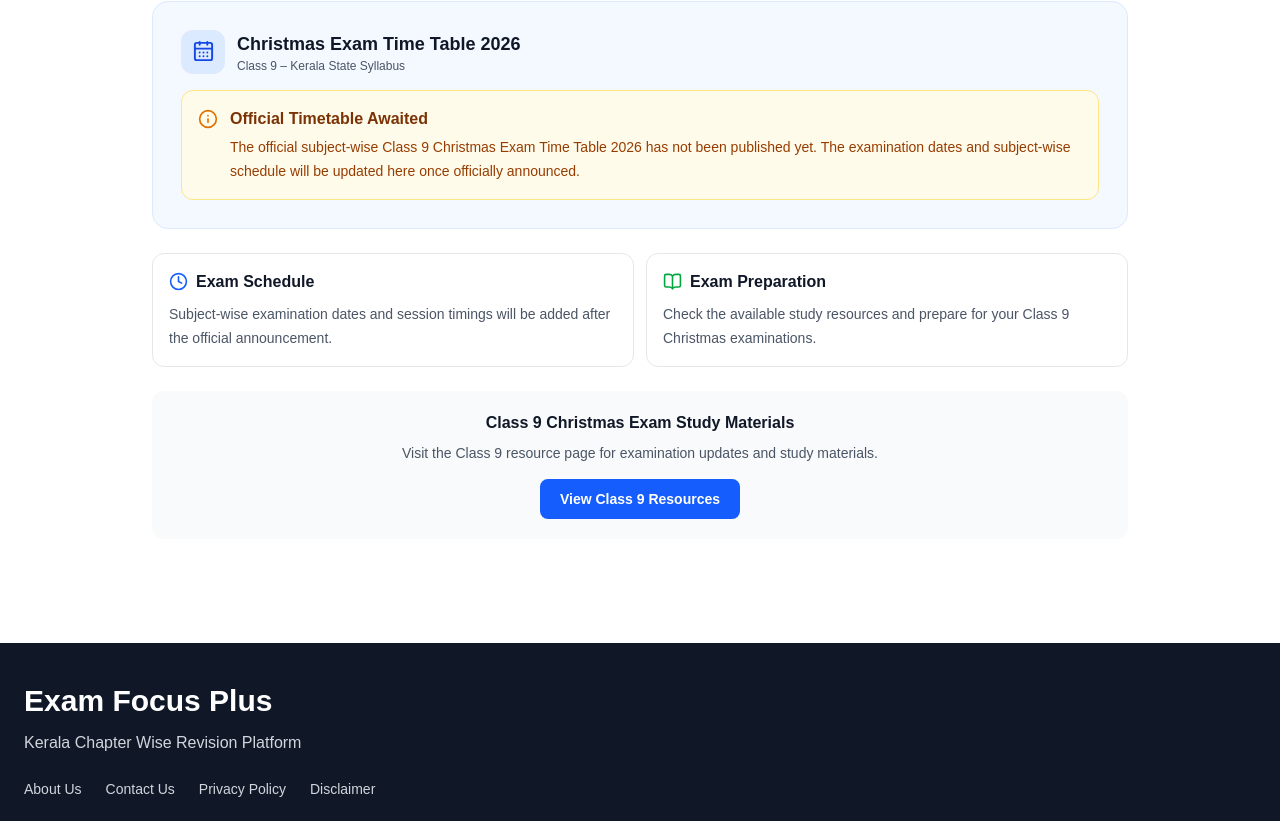
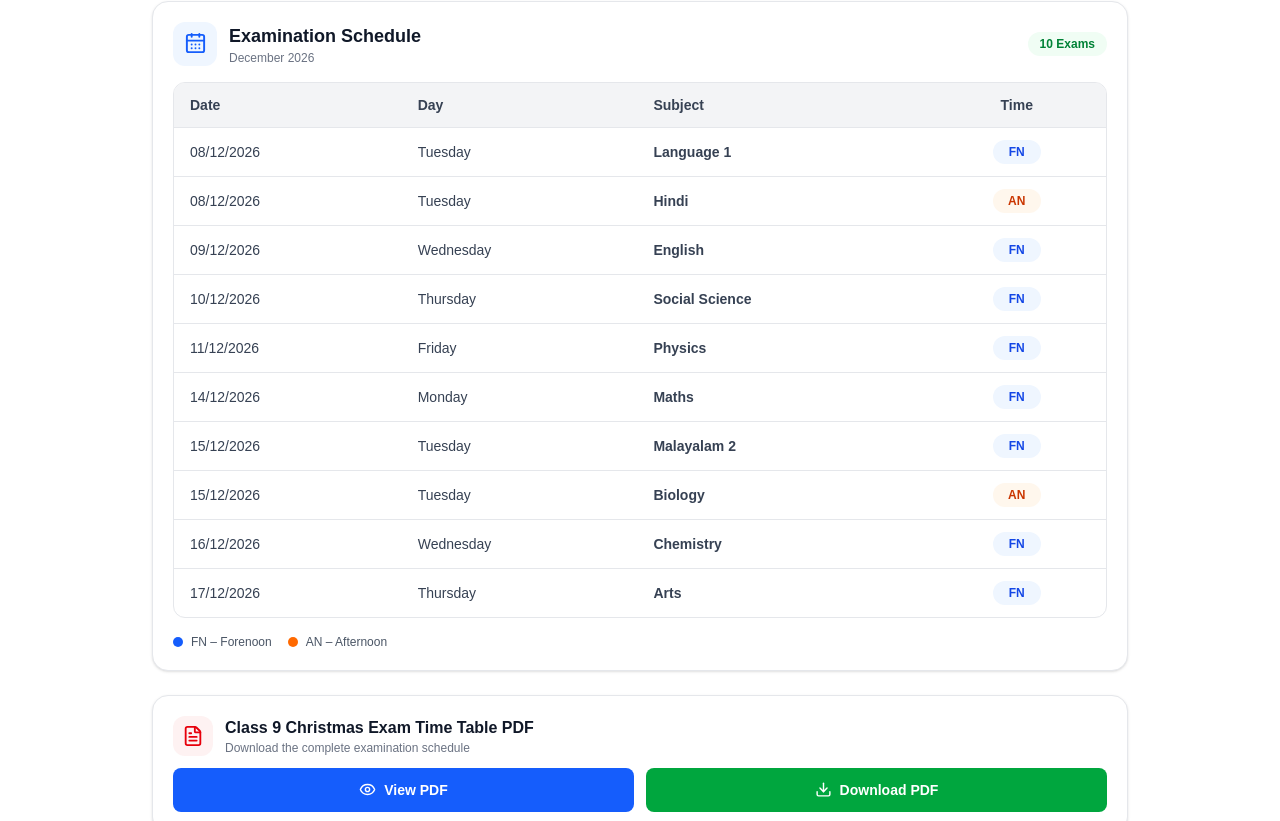
Before and after one commit to examfocusplus/exam-focus-plus, a Next.js app: page /class-9-christmas-timetable-26 in a window 1280 px wide. Shown: the part 281-1102 px from the top of the page. Built offline with nearby package versions, Linux system fonts and the light colour scheme.

Commit message:
Update Class 9 Christmas timetable with PDF

```diff
--- a/app/class-9-christmas-timetable-26/page.tsx
+++ b/app/class-9-christmas-timetable-26/page.tsx
@@ -1,32 +1,60 @@
 import type { Metadata } from "next";
-import { CalendarDays, Clock, BookOpen, Info } from "lucide-react";
+import {
+  CalendarDays,
+  Clock,
+  BookOpen,
+  FileText,
+  Eye,
+  Download
+} from "lucide-react";
 
 export const metadata: Metadata = {
-  title: "Class 9 Christmas Exam Time Table 2026 – Kerala Class 9",
+  title: "Class 9 Christmas Exam Time Table 2026 PDF – Kerala",
   description:
-    "Check the Kerala Class 9 Christmas Exam Time Table 2026. Get the latest subject-wise exam dates, examination schedule and timetable updates for Class 9 students.",
+    "Download Kerala Class 9 Christmas Exam Time Table 2026 PDF. Check subject-wise exam dates and FN, AN timings for Language 1, Hindi, English, Social Science, Physics, Maths, Malayalam 2, Biology, Chemistry and Arts.",
   keywords: [
     "Class 9 Christmas Exam Time Table 2026",
     "Kerala Class 9 Time Table 2026",
     "Class 9 Christmas Exam 2026",
     "9th Standard Christmas Exam Time Table",
-    "Class 9 Exam Dates 2026",
-    "Kerala Class 9 Christmas Exam",
-    "Class 9 Exam Schedule 2026",
-    "Class 9 Christmas Exam Portions",
+    "Class 9 Exam Date 2026",
+    "Kerala Class 9 Exam Schedule",
+    "Class 9 Christmas Exam Timetable PDF",
+    "Class 9 Language 1 Exam",
+    "Class 9 Hindi Exam 2026",
+    "Class 9 English Exam 2026",
+    "Class 9 Social Science Exam 2026",
+    "Class 9 Maths Exam 2026",
+    "Class 9 Christmas Exam PDF Download",
     "Exam Focus Plus"
   ],
   openGraph: {
     title: "Class 9 Christmas Exam Time Table 2026",
     description:
-      "Check the latest Kerala Class 9 Christmas Exam 2026 timetable updates and subject-wise examination schedule.",
+      "Check and download Kerala Class 9 Christmas Exam 2026 timetable with subject-wise dates and FN, AN timings.",
     type: "website"
   }
 };
 
+const pdfPath =
+  "/pdf/christmas-exam-timetable/class-9-christmas-exam-timetable-26.pdf";
+
+const timetable = [
+  { date: "08/12/2026", day: "Tuesday", subject: "Language 1", session: "FN" },
+  { date: "08/12/2026", day: "Tuesday", subject: "Hindi", session: "AN" },
+  { date: "09/12/2026", day: "Wednesday", subject: "English", session: "FN" },
+  { date: "10/12/2026", day: "Thursday", subject: "Social Science", session: "FN" },
+  { date: "11/12/2026", day: "Friday", subject: "Physics", session: "FN" },
+  { date: "14/12/2026", day: "Monday", subject: "Maths", session: "FN" },
+  { date: "15/12/2026", day: "Tuesday", subject: "Malayalam 2", session: "FN" },
+  { date: "15/12/2026", day: "Tuesday", subject: "Biology", session: "AN" },
+  { date: "16/12/2026", day: "Wednesday", subject: "Chemistry", session: "FN" },
+  { date: "17/12/2026", day: "Thursday", subject: "Arts", session: "FN" }
+];
+
 export default function Class9ChristmasTimetablePage() {
   return (
-    <main className="mx-auto max-w-5xl px-4 py-6 sm:px-6 sm:py-10">
+    <main className="mx-auto max-w-5xl px-3 py-6 sm:px-6 sm:py-10">
       <div className="mb-6 text-center">
         <div className="mb-3 inline-flex items-center gap-2 rounded-full bg-blue-50 px-4 py-2 text-sm font-semibold text-blue-700 dark:bg-blue-950 dark:text-blue-300">
           <CalendarDays size={17} />
@@ -38,71 +66,179 @@ export default function Class9ChristmasTimetablePage() {
         </h1>
 
         <p className="mx-auto mt-3 max-w-3xl text-sm leading-7 text-gray-600 dark:text-gray-300">
-          Check the Kerala Class 9 Christmas Examination Time Table
-          2026. Find the latest exam schedule, subject-wise dates
-          and important timetable updates for Class 9 students.
+          Check the Kerala Class 9 Christmas Exam Time Table 2026.
+          Find the complete subject-wise examination schedule with
+          exam dates, days and session timings. Download the
+          timetable PDF and plan your Christmas exam preparation.
         </p>
       </div>
 
-      <section className="mb-6 rounded-2xl border border-blue-100 bg-blue-50/70 p-5 dark:border-blue-900 dark:bg-blue-950/30 sm:p-7">
-        <div className="mb-4 flex items-center gap-3">
-          <div className="flex h-11 w-11 items-center justify-center rounded-xl bg-blue-100 text-blue-700 dark:bg-blue-900 dark:text-blue-300">
+      <section className="mb-6 rounded-2xl border border-gray-200 bg-white p-3 shadow-sm dark:border-gray-700 dark:bg-gray-900 sm:p-5">
+        <div className="mb-4 flex flex-wrap items-center justify-between gap-3">
+          <div className="flex items-center gap-3">
+            <div className="flex h-11 w-11 items-center justify-center rounded-xl bg-blue-50 text-blue-600 dark:bg-blue-950 dark:text-blue-300">
               <CalendarDays size={23} />
             </div>
 
             <div>
               <h2 className="text-lg font-bold text-gray-900 dark:text-white">
-              Christmas Exam Time Table 2026
+                Examination Schedule
               </h2>
-            <p className="text-xs text-gray-600 dark:text-gray-400">
-              Class 9 – Kerala State Syllabus
+              <p className="text-xs text-gray-500 dark:text-gray-400">
+                December 2026
               </p>
             </div>
           </div>
 
-        <div className="rounded-xl border border-amber-200 bg-amber-50 p-4 dark:border-amber-900 dark:bg-amber-950/30">
-          <div className="flex items-start gap-3">
-            <Info className="mt-0.5 shrink-0 text-amber-600" size={20} />
+          <span className="rounded-full bg-green-50 px-3 py-1 text-xs font-semibold text-green-700 dark:bg-green-950 dark:text-green-300">
+            10 Exams
+          </span>
+        </div>
+
+        <div className="hidden overflow-hidden rounded-xl border border-gray-200 dark:border-gray-700 sm:block">
+          <table className="w-full text-left text-sm">
+            <thead className="bg-gray-100 text-gray-700 dark:bg-gray-800 dark:text-gray-200">
+              <tr>
+                <th className="px-4 py-3 font-semibold">Date</th>
+                <th className="px-4 py-3 font-semibold">Day</th>
+                <th className="px-4 py-3 font-semibold">Subject</th>
+                <th className="px-4 py-3 text-center font-semibold">Time</th>
+              </tr>
+            </thead>
+
+            <tbody>
+              {timetable.map((item, index) => (
+                <tr
+                  key={index}
+                  className="border-t border-gray-200 text-gray-700 dark:border-gray-700 dark:text-gray-200"
+                >
+                  <td className="px-4 py-3 font-medium">{item.date}</td>
+                  <td className="px-4 py-3">{item.day}</td>
+                  <td className="px-4 py-3 font-semibold">{item.subject}</td>
+                  <td className="px-4 py-3 text-center">
+                    <span
+                      className={
+                        "inline-flex min-w-12 justify-center rounded-full px-3 py-1 text-xs font-bold " +
+                        (item.session === "FN"
+                          ? "bg-blue-50 text-blue-700 dark:bg-blue-950 dark:text-blue-300"
+                          : "bg-orange-50 text-orange-700 dark:bg-orange-950 dark:text-orange-300")
+                      }
+                    >
+                      {item.session}
+                    </span>
+                  </td>
+                </tr>
+              ))}
+            </tbody>
+          </table>
+        </div>
+
+        <div className="grid gap-2 sm:hidden">
+          {timetable.map((item, index) => (
+            <div
+              key={index}
+              className="flex items-center justify-between gap-2 rounded-xl border border-gray-200 p-3 dark:border-gray-700"
+            >
+              <div className="min-w-0">
+                <p className="text-xs text-gray-500 dark:text-gray-400">
+                  {item.date} · {item.day}
+                </p>
+                <p className="mt-1 text-sm font-semibold text-gray-900 dark:text-white">
+                  {item.subject}
+                </p>
+              </div>
+
+              <span
+                className={
+                  "shrink-0 rounded-full px-3 py-1 text-xs font-bold " +
+                  (item.session === "FN"
+                    ? "bg-blue-50 text-blue-700 dark:bg-blue-950 dark:text-blue-300"
+                    : "bg-orange-50 text-orange-700 dark:bg-orange-950 dark:text-orange-300")
+                }
+              >
+                {item.session}
+              </span>
+            </div>
+          ))}
+        </div>
+
+        <div className="mt-4 flex flex-wrap gap-4 text-xs text-gray-600 dark:text-gray-300">
+          <span className="flex items-center gap-2">
+            <span className="h-2.5 w-2.5 rounded-full bg-blue-600"></span>
+            FN – Forenoon
+          </span>
+
+          <span className="flex items-center gap-2">
+            <span className="h-2.5 w-2.5 rounded-full bg-orange-500"></span>
+            AN – Afternoon
+          </span>
+        </div>
+      </section>
+
+      <section className="mb-6 rounded-2xl border border-gray-200 bg-white p-4 shadow-sm dark:border-gray-700 dark:bg-gray-900 sm:p-5">
+        <div className="mb-3 flex items-center gap-3">
+          <div className="flex h-10 w-10 items-center justify-center rounded-xl bg-red-50 text-red-600 dark:bg-red-950 dark:text-red-300">
+            <FileText size={22} />
+          </div>
 
           <div>
-              <h3 className="font-semibold text-amber-900 dark:text-amber-300">
-                Official Timetable Awaited
-              </h3>
-              <p className="mt-1 text-sm leading-6 text-amber-800 dark:text-amber-200">
-                The official subject-wise Class 9 Christmas Exam
-                Time Table 2026 has not been published yet.
-                The examination dates and subject-wise schedule
-                will be updated here once officially announced.
+            <h2 className="font-bold text-gray-900 dark:text-white">
+              Class 9 Christmas Exam Time Table PDF
+            </h2>
+            <p className="text-xs text-gray-500 dark:text-gray-400">
+              Download the complete examination schedule
             </p>
           </div>
         </div>
+
+        <div className="grid grid-cols-2 gap-3">
+          <a
+            href={pdfPath}
+            target="_blank"
+            rel="noopener noreferrer"
+            className="flex items-center justify-center gap-2 rounded-lg bg-blue-600 px-3 py-3 text-sm font-semibold text-white transition hover:bg-blue-700"
+          >
+            <Eye size={17} />
+            View PDF
+          </a>
+
+          <a
+            href={pdfPath}
+            download
+            className="flex items-center justify-center gap-2 rounded-lg bg-green-600 px-3 py-3 text-sm font-semibold text-white transition hover:bg-green-700"
+          >
+            <Download size={17} />
+            Download PDF
+          </a>
         </div>
       </section>
 
       <section className="mb-6 grid gap-3 sm:grid-cols-2">
         <div className="rounded-xl border border-gray-200 bg-white p-4 dark:border-gray-700 dark:bg-gray-900">
-          <div className="mb-2 flex items-center gap-2 text-blue-600 dark:text-blue-400">
-            <Clock size={19} />
+          <div className="mb-2 flex items-center gap-2">
+            <Clock size={19} className="text-blue-600 dark:text-blue-400" />
             <h3 className="font-semibold text-gray-900 dark:text-white">
-              Exam Schedule
+              Exam Sessions
             </h3>
           </div>
+
           <p className="text-sm leading-6 text-gray-600 dark:text-gray-300">
-            Subject-wise examination dates and session timings
-            will be added after the official announcement.
+            FN means Forenoon and AN means Afternoon. Check the
+            session mentioned against each subject.
           </p>
         </div>
 
         <div className="rounded-xl border border-gray-200 bg-white p-4 dark:border-gray-700 dark:bg-gray-900">
-          <div className="mb-2 flex items-center gap-2 text-green-600 dark:text-green-400">
-            <BookOpen size={19} />
+          <div className="mb-2 flex items-center gap-2">
+            <BookOpen size={19} className="text-green-600 dark:text-green-400" />
             <h3 className="font-semibold text-gray-900 dark:text-white">
               Exam Preparation
             </h3>
           </div>
+
           <p className="text-sm leading-6 text-gray-600 dark:text-gray-300">
-            Check the available study resources and prepare
-            for your Class 9 Christmas examinations.
+            Use the timetable to organise your study plan and
+            prepare for each subject before the examination.
           </p>
         </div>
       </section>
@@ -111,10 +247,12 @@ export default function Class9ChristmasTimetablePage() {
         <h2 className="font-bold text-gray-900 dark:text-white">
           Class 9 Christmas Exam Study Materials
         </h2>
+
         <p className="mt-2 text-sm text-gray-600 dark:text-gray-300">
-          Visit the Class 9 resource page for examination
-          updates and study materials.
+          Visit Exam Focus Plus for more study materials and
+          examination updates.
         </p>
+
         <a
           href="/class-9"
           className="mt-4 inline-flex items-center justify-center rounded-lg bg-blue-600 px-5 py-2.5 text-sm font-semibold text-white transition hover:bg-blue-700"
```
Also changed, not shown: 1 other file (tests, documents, lock files or other folders). Lines whose indentation alone changed are shown as unchanged.
